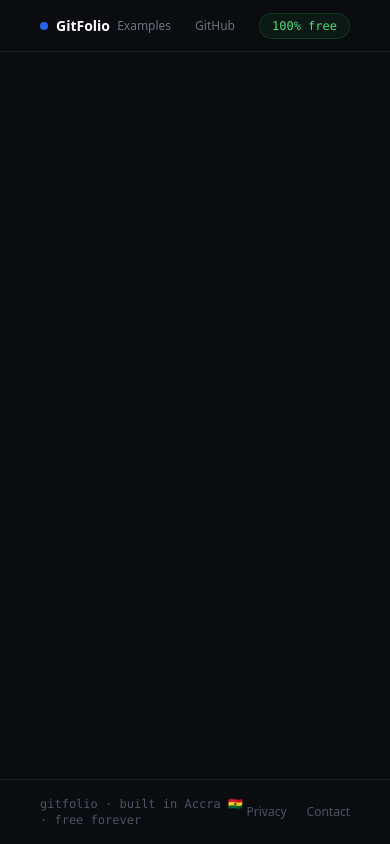
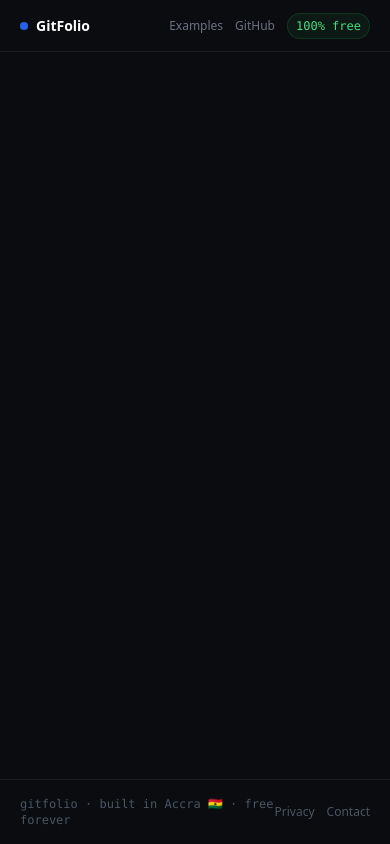
Before and after one commit to KingJoe-14/Gitfolio, a Python web app: template core/templates/core/base.html in a window 390 px wide. Run offline with Jinja, Linux system fonts and the light colour scheme; the template is opened without the code that fills it, so the values that code supplies are empty; some libraries are stand-ins or nearby versions.

Commit message:
alignment of content in the navbar

```diff
--- a/core/templates/core/base.html
+++ b/core/templates/core/base.html
@@ -29,15 +29,16 @@
 <body class="min-h-screen flex flex-col font-sans">
 
   <!-- NAV -->
-  <nav class="flex items-center justify-between px-10 border-b border-subtle flex-shrink-0" style="height:52px;">
+ <!-- NAV -->
+<nav class="flex items-center justify-between px-5 md:px-10 border-b border-subtle flex-shrink-0" style="height:52px;">
   <a href="/" class="flex items-center gap-2 text-white font-semibold text-sm">
     <span class="w-2 h-2 rounded-full bg-blue-600 inline-block"></span>
     GitFolio
   </a>
-    <div class="flex items-center gap-6">
+  <div class="flex items-center gap-3 md:gap-6">
     <a href="/examples/" class="text-xs text-gray-500 hover:text-gray-300 transition-colors">Examples</a>
     <a href="https://github.com" target="_blank" class="text-xs text-gray-500 hover:text-gray-300 transition-colors">GitHub</a>
-      <span class="text-xs text-green-400 bg-green-900/20 border border-green-800/40 px-3 py-1 rounded-full font-mono">
+    <span class="text-xs text-green-400 bg-green-900/20 border border-green-800/40 px-2 md:px-3 py-1 rounded-full font-mono">
       100% free
     </span>
   </div>
@@ -46,9 +47,10 @@
   {% block content %}{% endblock %}
 
   <!-- FOOTER -->
-  <footer class="flex items-center justify-between px-10 py-4 border-t border-subtle mt-auto">
+  <!-- FOOTER -->
+<footer class="flex items-center justify-between px-5 md:px-10 py-4 border-t border-subtle mt-auto">
   <span class="text-xs text-gray-600 font-mono">gitfolio · built in Accra 🇬🇭 · free forever</span>
-    <div class="flex gap-5">
+  <div class="flex gap-3 md:gap-5">
     <a href="#" class="text-xs text-gray-600 hover:text-gray-400">Privacy</a>
     <a href="#" class="text-xs text-gray-600 hover:text-gray-400">Contact</a>
   </div>
```
Lines whose indentation alone changed are shown as unchanged.
